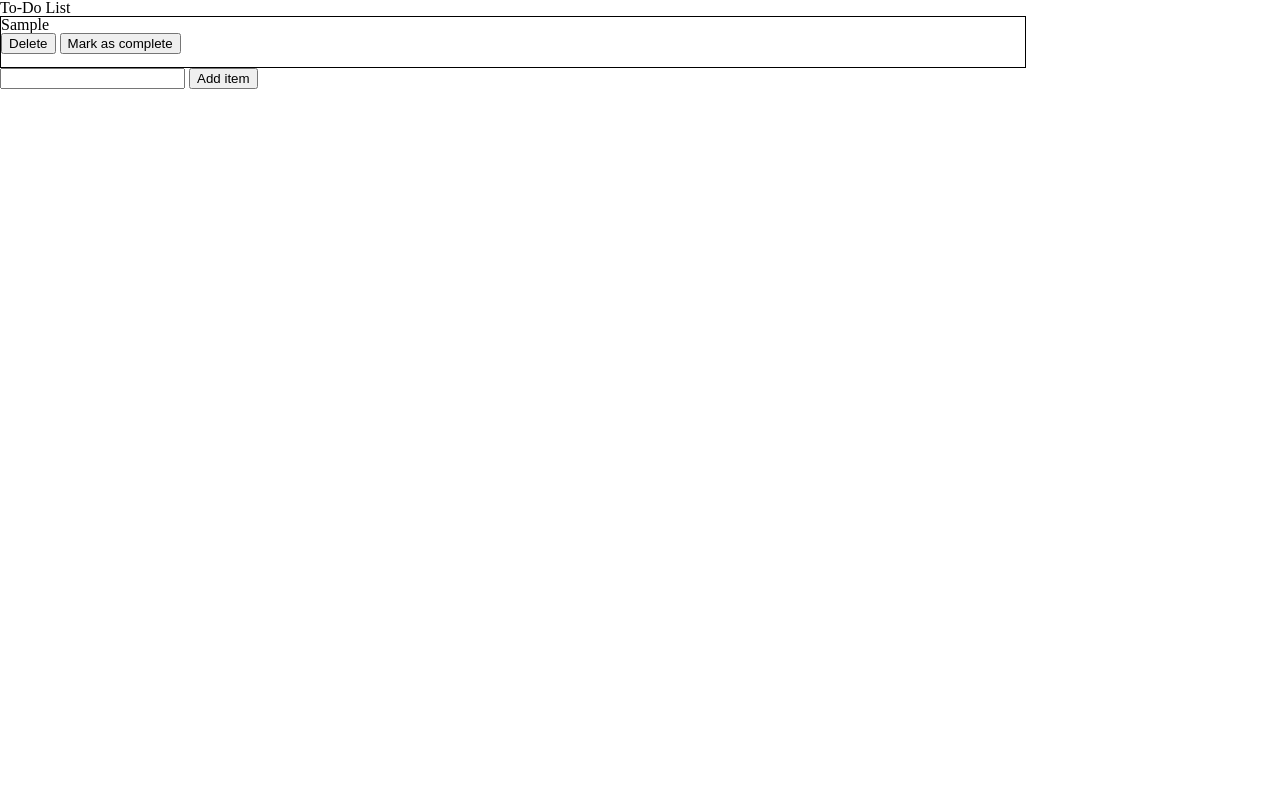
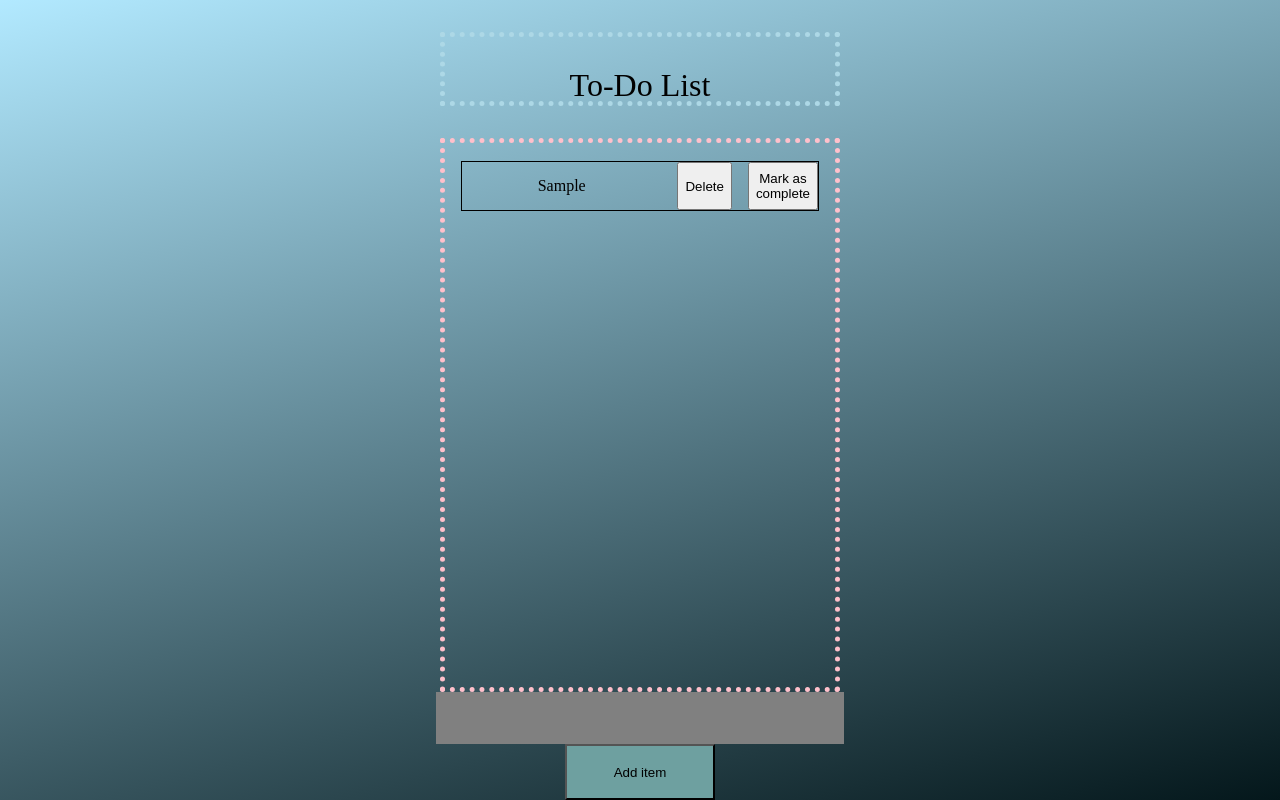
Before and after one commit to pynec17/to-do-list, a website built with Vite: page index.html in a window 1280 px wide. Both pictures are taken after typing "Sample" into the empty fields and a click on the button "Add item". Built offline with nearby package versions, Linux system fonts and the light colour scheme.

Commit message:
Add styling for container, list, list items

```diff
--- a/src/style.css
+++ b/src/style.css
@@ -85,6 +85,7 @@ video {
   font-size: 100%;
   font: inherit;
   vertical-align: baseline;
+  box-sizing: border-box;
 }
 
 /* HTML5 display-role reset for older browsers */
@@ -120,7 +121,7 @@ blockquote:before,
 blockquote:after,
 q:before,
 q:after {
-  content: '';
+  content: "";
   content: none;
 }
 
@@ -129,8 +130,73 @@ table {
   border-spacing: 0;
 }
 
+.container {
+  height: 100vh;
+  display: flex;
+  flex-direction: column;
+  justify-content: center;
+  align-items: center;
+  background-image: linear-gradient(
+    165deg,
+    rgba(0, 183, 255, 0.301),
+    rgb(4, 23, 27)
+  );
+}
+
+.title {
+  width: 400px;
+  height: 40px;
+  border: dotted 5px lightblue;
+  padding: 1em;
+  margin: 1em;
+  font-size: 2em;
+  text-align: center;
+}
+
+#list {
+  padding: 1em;
+  height: 600px;
+  width: 400px;
+  border: dotted 5px pink;
+  display: flex;
+  justify-content: start;
+  align-items: center;
+  flex-direction: column;
+  overflow: scroll;
+}
+
 .list-item {
   border: 1px black solid;
+  min-height: 50px;
+  min-width: 80%;
+  display: grid;
+  grid-template-columns: 4fr 1fr 1fr;
+  column-gap: 1em;
+  margin: 2px 0;
+}
+
+.task {
+  margin: auto;
+  font-size: 1em;
+}
+
+#add-button {
+  /* border: 1px red solid; */
+  width: 150px;
+  height: 60px;
+  background-color: rgb(110, 160, 160);
+}
+
+input {
+  width: 400px;
   height: 50px;
-  width: 80%;
+  font-size: 1.5em;
+  border: 2px solid grey;
+  background-color: grey;
 }
+
+.completed-task {
+  text-decoration: line-through;
+  color: grey;
+  font-size: 0.9em;
+}
```
